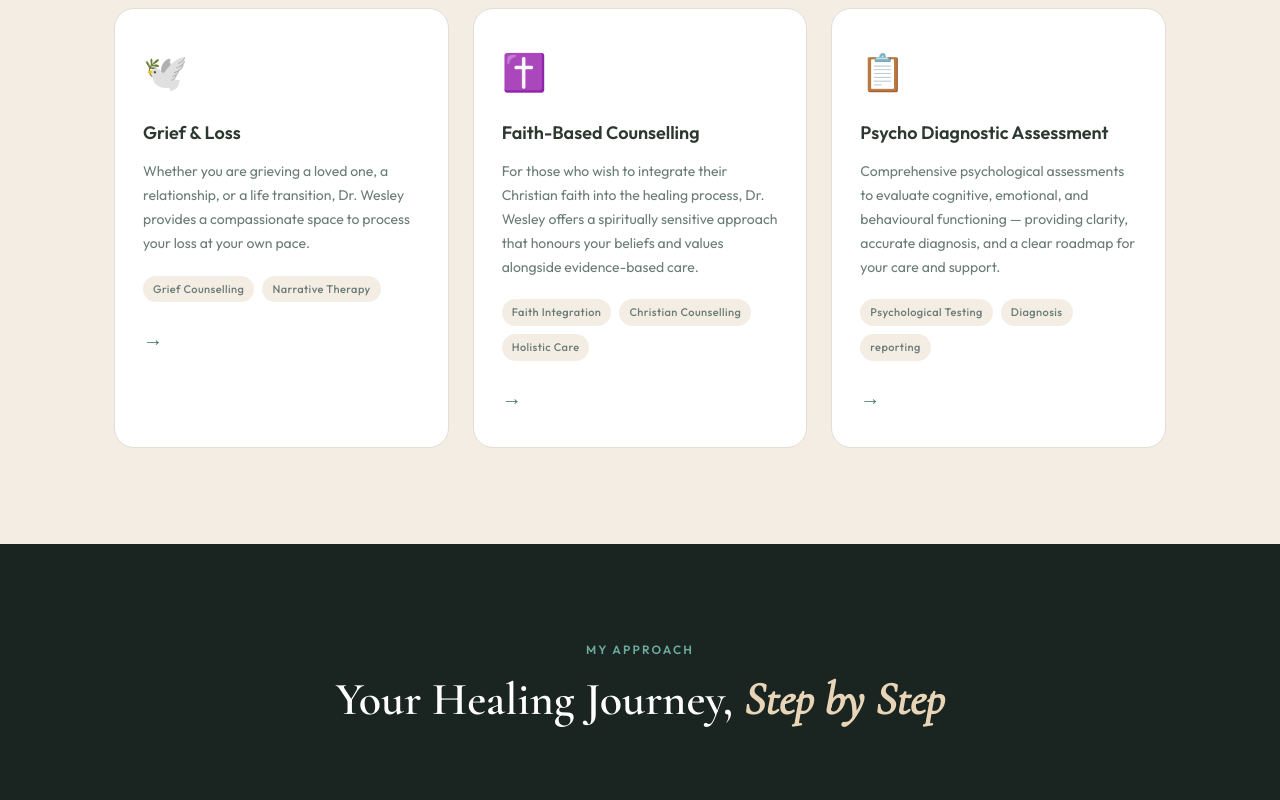
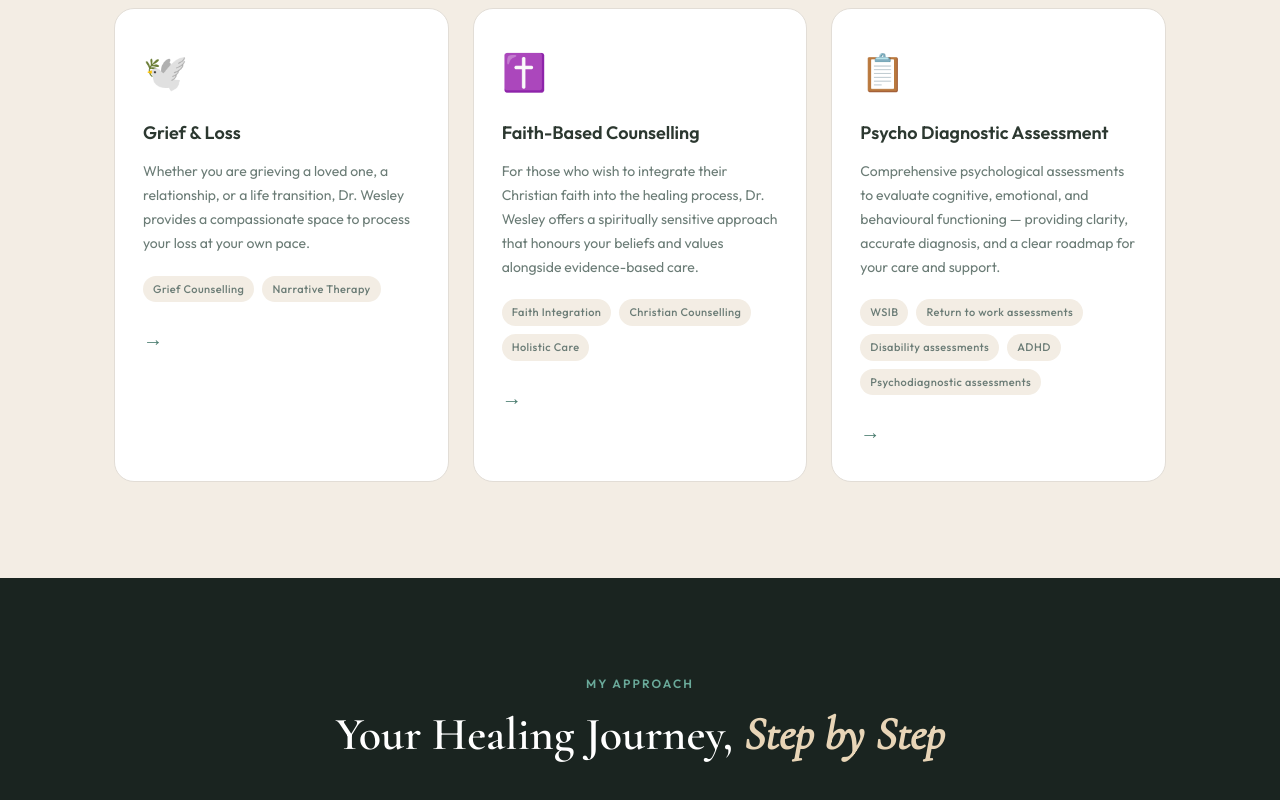
Before and after one commit to drmareenawesley/transformed-life-website, a React (Vite) app: page / in a window 1280 px wide. Shown: the part 2625-3425 px from the top of the page. Built offline with nearby package versions, Linux system fonts and the light colour scheme.

Commit message:
update assessment tags with specifics

```diff
--- a/src/components/Services.jsx
+++ b/src/components/Services.jsx
@@ -42,7 +42,7 @@ const services = [
     icon: '📋',
     title: 'Psycho Diagnostic Assessment',
     desc: 'Comprehensive psychological assessments to evaluate cognitive, emotional, and behavioural functioning — providing clarity, accurate diagnosis, and a clear roadmap for your care and support.',
-    tags: ['Psychological Testing', 'Diagnosis', 'reporting'],
+    tags: ['WSIB', 'Return to work assessments', 'Disability assessments', 'ADHD', 'Psychodiagnostic assessments'],
   },
 ];
 
```
